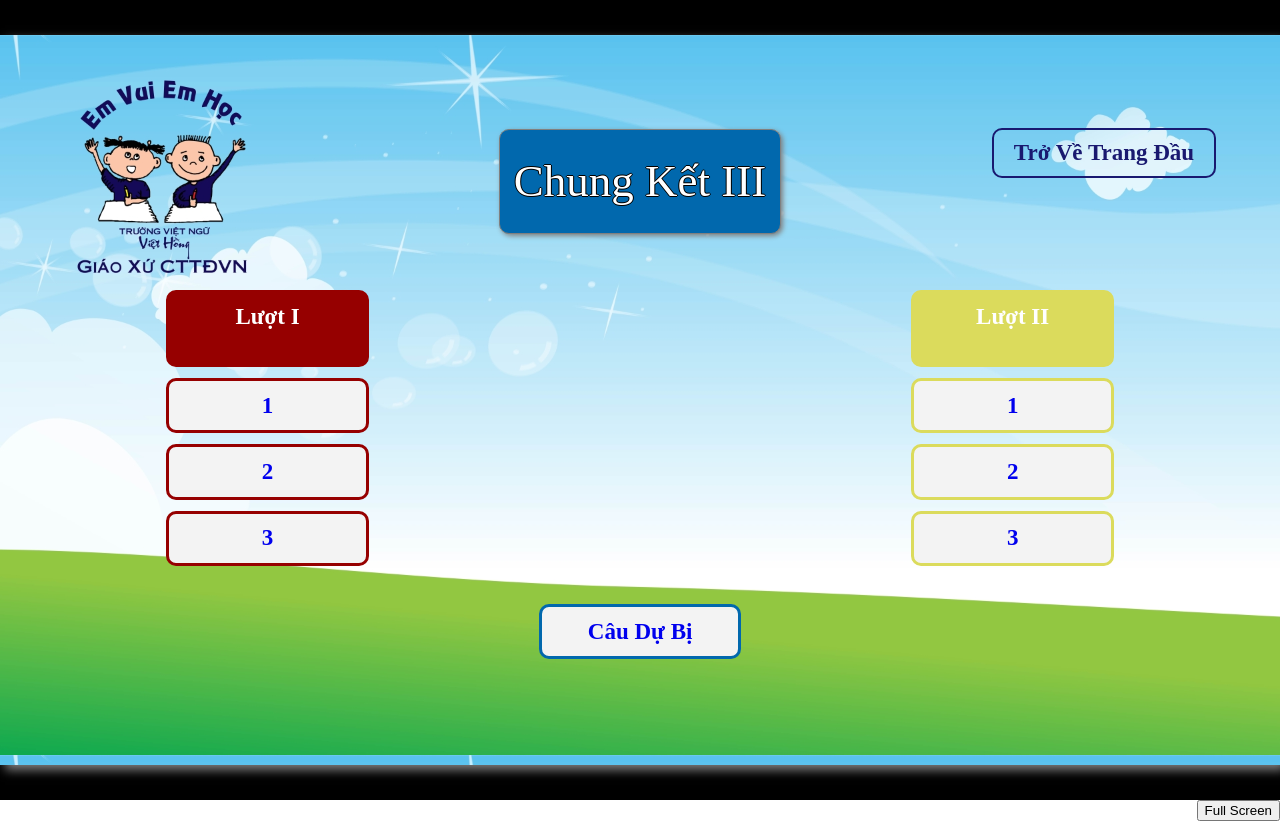
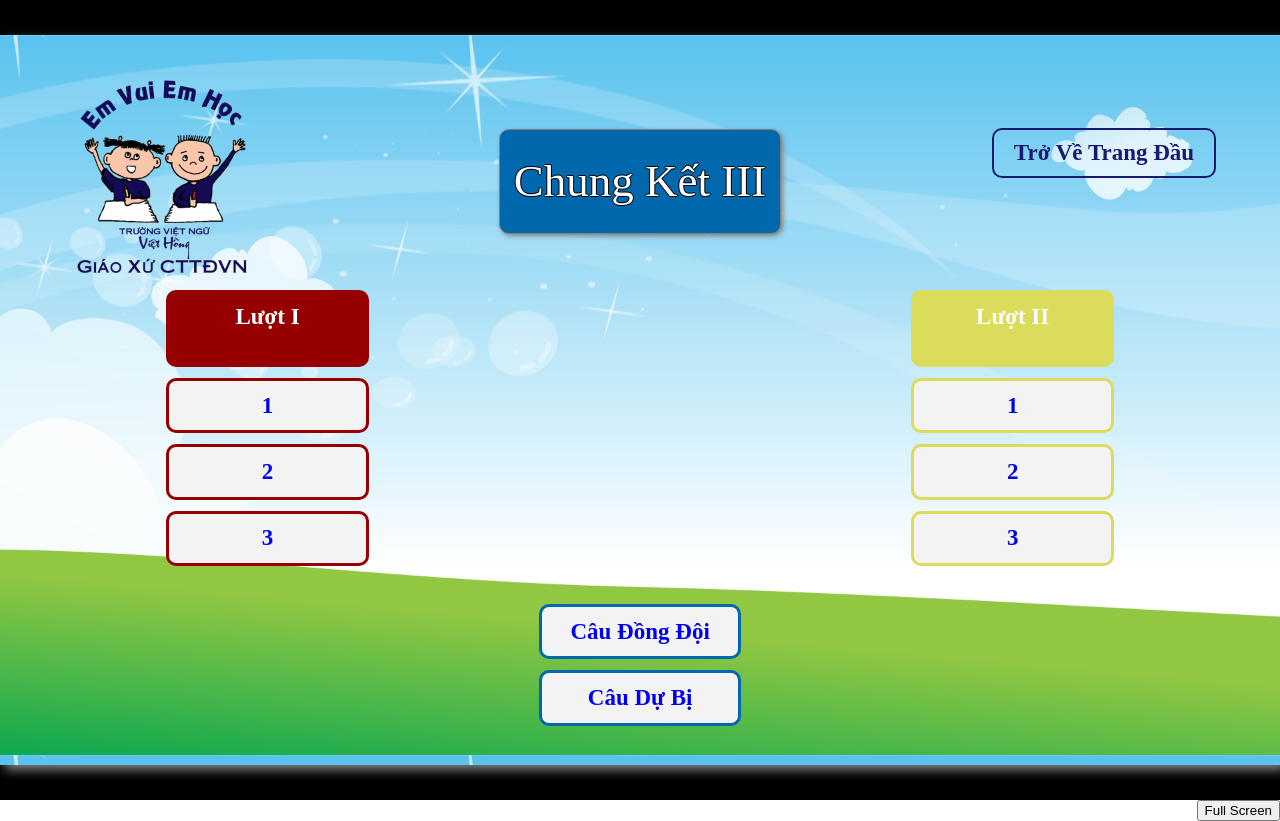
Before and after one commit to ankpham/vh-final-round, a React (Create React App) app: page /r3-selection in a window 1280 px wide. Built offline with nearby package versions, Linux system fonts and the light colour scheme.

Commit message:
round update, new question

```diff
--- a/src/pages/R3Selection.jsx
+++ b/src/pages/R3Selection.jsx
@@ -44,7 +44,9 @@ const R1Selection = () => {
                             <div className='column'>
                                 <div>
                                 </div>
-                                <Link onClick={() => newUsedQuestion(2,1)} to={"/view-question/3/3/1/60"} className="select select-bottom border-lightblue">Câu Dự Bị</Link>
+                                <Link onClick={() => newUsedQuestion(2,1)} to={"/view-question/3/3/1/60"} className="select select-bottom border-lightblue">Câu Đồng Đội</Link>
+                                <Link onClick={() => newUsedQuestion(2,1)} to={"/view-question/3/3/2/60"} className="select select-bottom border-lightblue">Câu Dự Bị</Link>
+
                             </div>
                         </div>
                         <div className="column-container">
--- a/src/pages/RoundSelection.jsx
+++ b/src/pages/RoundSelection.jsx
@@ -8,7 +8,7 @@ const RoundSelection = () => {
                 <div className='select-round'>
                     <Link className="link" to="/r1-home">Chung Kết I</Link>
                     <Link className="link" to="/r2-home">Chung Kết II</Link>
-                    <Link className="link" to="/r3-home">Chung Kết II</Link>
+                    <Link className="link" to="/r3-home">Chung Kết III</Link>
                 </div>
             </div>
         </div>
```
